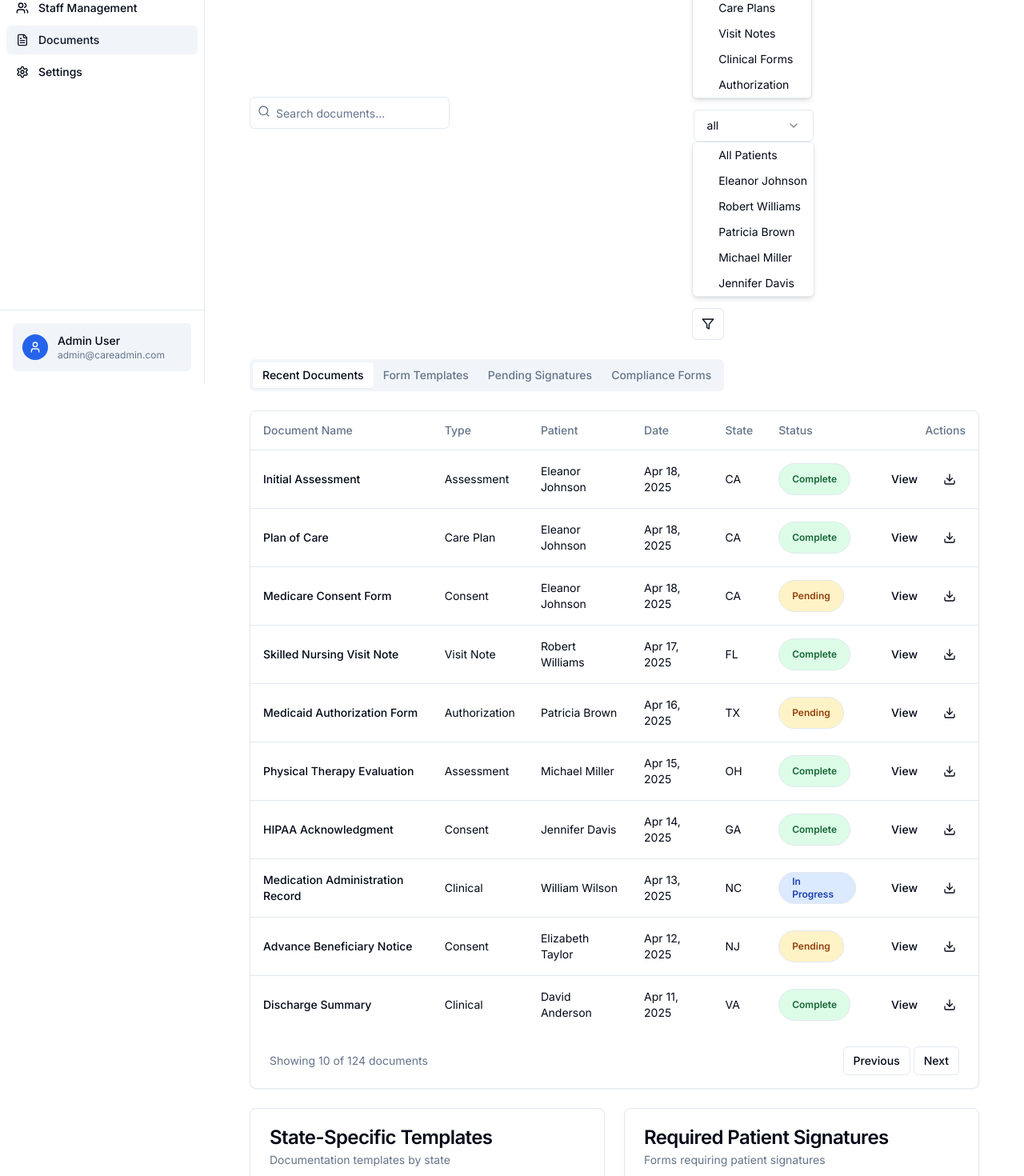
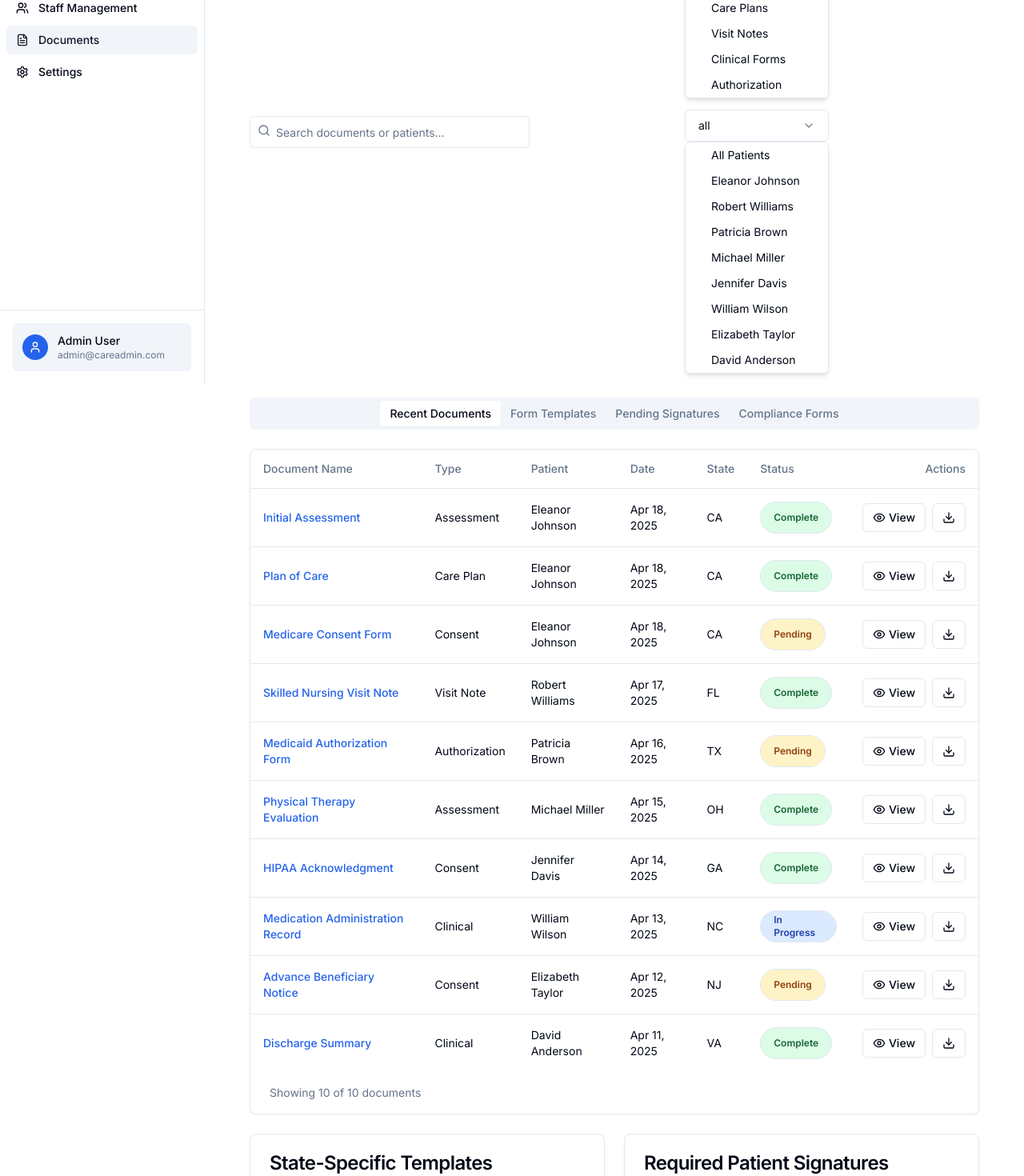
Before and after one commit to dzodze00/careadmin, a Next.js app: page /documents in a window 1280 px wide. Shown: the part 320-1790 px from the top of the page at 80% size. Built offline with nearby package versions, Linux system fonts and the light colour scheme.

Commit message:
Update page.tsx

```diff
--- a/app/documents/page.tsx
+++ b/app/documents/page.tsx
@@ -1,8 +1,8 @@
 "use client"
 
 import Link from "next/link"
-import { Download, FileText, Filter, Plus, Search, Upload } from "lucide-react"
-import { useState } from "react"
+import { Download, Eye, FileText, Plus, Search, Upload, X } from "lucide-react"
+import { useState, useEffect } from "react"
 
 import { Badge } from "@/components/ui/badge"
 import { Button } from "@/components/ui/button"
@@ -12,18 +12,218 @@ import { Select, SelectContent, SelectItem, SelectTrigger, SelectValue } from "@
 import { Table, TableBody, TableCell, TableHead, TableHeader, TableRow } from "@/components/ui/table"
 import { Tabs, TabsContent, TabsList, TabsTrigger } from "@/components/ui/tabs"
 import { UploadDocumentModal } from "./upload-document-modal"
+import { DocumentViewer } from "./document-viewer"
+
+// Mock data for recent documents
+const recentDocuments = [
+  {
+    id: "DOC-2025-101",
+    name: "Initial Assessment",
+    type: "Assessment",
+    patient: "Eleanor Johnson",
+    patientId: "PT-1001",
+    date: "Apr 18, 2025",
+    state: "CA",
+    status: "Complete",
+    content: "This is the content of the Initial Assessment document for Eleanor Johnson.",
+  },
+  {
+    id: "DOC-2025-100",
+    name: "Plan of Care",
+    type: "Care Plan",
+    patient: "Eleanor Johnson",
+    patientId: "PT-1001",
+    date: "Apr 18, 2025",
+    state: "CA",
+    status: "Complete",
+    content: "This is the content of the Plan of Care document for Eleanor Johnson.",
+  },
+  {
+    id: "DOC-2025-099",
+    name: "Medicare Consent Form",
+    type: "Consent",
+    patient: "Eleanor Johnson",
+    patientId: "PT-1001",
+    date: "Apr 18, 2025",
+    state: "CA",
+    status: "Pending",
+    content: "This is the content of the Medicare Consent Form for Eleanor Johnson.",
+  },
+  {
+    id: "DOC-2025-098",
+    name: "Skilled Nursing Visit Note",
+    type: "Visit Note",
+    patient: "Robert Williams",
+    patientId: "PT-1002",
+    date: "Apr 17, 2025",
+    state: "FL",
+    status: "Complete",
+    content: "This is the content of the Skilled Nursing Visit Note for Robert Williams.",
+  },
+  {
+    id: "DOC-2025-097",
+    name: "Medicaid Authorization Form",
+    type: "Authorization",
+    patient: "Patricia Brown",
+    patientId: "PT-1003",
+    date: "Apr 16, 2025",
+    state: "TX",
+    status: "Pending",
+    content: "This is the content of the Medicaid Authorization Form for Patricia Brown.",
+  },
+  {
+    id: "DOC-2025-096",
+    name: "Physical Therapy Evaluation",
+    type: "Assessment",
+    patient: "Michael Miller",
+    patientId: "PT-1004",
+    date: "Apr 15, 2025",
+    state: "OH",
+    status: "Complete",
+    content: "This is the content of the Physical Therapy Evaluation for Michael Miller.",
+  },
+  {
+    id: "DOC-2025-095",
+    name: "HIPAA Acknowledgment",
+    type: "Consent",
+    patient: "Jennifer Davis",
+    patientId: "PT-1005",
+    date: "Apr 14, 2025",
+    state: "GA",
+    status: "Complete",
+    content: "This is the content of the HIPAA Acknowledgment for Jennifer Davis.",
+  },
+  {
+    id: "DOC-2025-094",
+    name: "Medication Administration Record",
+    type: "Clinical",
+    patient: "William Wilson",
+    patientId: "PT-1006",
+    date: "Apr 13, 2025",
+    state: "NC",
+    status: "In Progress",
+    content: "This is the content of the Medication Administration Record for William Wilson.",
+  },
+  {
+    id: "DOC-2025-093",
+    name: "Advance Beneficiary Notice",
+    type: "Consent",
+    patient: "Elizabeth Taylor",
+    patientId: "PT-1007",
+    date: "Apr 12, 2025",
+    state: "NJ",
+    status: "Pending",
+    content: "This is the content of the Advance Beneficiary Notice for Elizabeth Taylor.",
+  },
+  {
+    id: "DOC-2025-092",
+    name: "Discharge Summary",
+    type: "Clinical",
+    patient: "David Anderson",
+    patientId: "PT-1008",
+    date: "Apr 11, 2025",
+    state: "VA",
+    status: "Complete",
+    content: "This is the content of the Discharge Summary for David Anderson.",
+  },
+]
+
+// Mock data for state templates
+const stateTemplates = [
+  {
+    name: "California",
+    code: "CA",
+    templateCount: 15,
+  },
+  {
+    name: "Florida",
+    code: "FL",
+    templateCount: 12,
+  },
+  {
+    name: "Texas",
+    code: "TX",
+    templateCount: 14,
+  },
+  {
+    name: "Ohio",
+    code: "OH",
+    templateCount: 10,
+  },
+]
+
+// Mock data for pending signatures
+const pendingSignatures = [
+  {
+    name: "Medicare Consent Form",
+    patient: "Eleanor Johnson",
+    dueDate: "Apr 30, 2025",
+    action: "upload",
+  },
+  {
+    name: "Medicaid Authorization Form",
+    patient: "Robert Williams",
+    dueDate: "May 5, 2025",
+    action: "send",
+  },
+  {
+    name: "Plan of Care Signature",
+    patient: "Patricia Brown",
+    dueDate: "Apr 28, 2025",
+    action: "upload",
+  },
+  {
+    name: "HIPAA Acknowledgment Form",
+    patient: "Elizabeth Taylor",
+    dueDate: "May 2, 2025",
+    action: "send",
+  },
+]
 
 export default function DocumentsPage() {
   const [searchQuery, setSearchQuery] = useState("")
   const [documentTypeFilter, setDocumentTypeFilter] = useState("all")
   const [patientFilter, setPatientFilter] = useState("all")
+  const [activeFilters, setActiveFilters] = useState<string[]>([])
+  const [viewingDocument, setViewingDocument] = useState<any>(null)
+  const [currentPage, setCurrentPage] = useState(1)
+  const itemsPerPage = 10
 
+  // Apply filters
   const filteredDocuments = recentDocuments.filter((doc) => {
-    const matchesSearch = doc.name.toLowerCase().includes(searchQuery.toLowerCase())
+    const matchesSearch =
+      doc.name.toLowerCase().includes(searchQuery.toLowerCase()) ||
+      doc.patient.toLowerCase().includes(searchQuery.toLowerCase())
     const matchesType = documentTypeFilter === "all" || doc.type === documentTypeFilter
     const matchesPatient = patientFilter === "all" || doc.patient === patientFilter
     return matchesSearch && matchesType && matchesPatient
   })
+
+  // Update active filters display
+  useEffect(() => {
+    const newActiveFilters = []
+    if (documentTypeFilter !== "all") newActiveFilters.push(`Type: ${documentTypeFilter}`)
+    if (patientFilter !== "all") newActiveFilters.push(`Patient: ${patientFilter}`)
+    if (searchQuery) newActiveFilters.push(`Search: ${searchQuery}`)
+    setActiveFilters(newActiveFilters)
+  }, [documentTypeFilter, patientFilter, searchQuery])
+
+  // Reset filters
+  const resetFilters = () => {
+    setDocumentTypeFilter("all")
+    setPatientFilter("all")
+    setSearchQuery("")
+    setActiveFilters([])
+  }
+
+  // Pagination
+  const totalPages = Math.ceil(filteredDocuments.length / itemsPerPage)
+  const paginatedDocuments = filteredDocuments.slice((currentPage - 1) * itemsPerPage, currentPage * itemsPerPage)
+
+  // View document
+  const handleViewDocument = (doc: any) => {
+    setViewingDocument(doc)
+  }
 
   return (
     <div className="flex min-h-screen flex-col">
@@ -45,20 +245,21 @@ export default function DocumentsPage() {
 
       <main className="flex-1">
         <div className="container py-6">
-          <div className="mb-6 flex flex-col gap-4 md:flex-row md:items-center md:justify-between">
-            <div className="relative">
+          <div className="mb-6 space-y-4">
+            <div className="flex flex-col gap-4 md:flex-row md:items-center md:justify-between">
+              <div className="relative w-full md:w-auto">
                 <Search className="absolute left-2.5 top-2.5 h-4 w-4 text-muted-foreground" />
                 <Input
                   type="search"
-                placeholder="Search documents..."
-                className="pl-8 w-[250px]"
+                  placeholder="Search documents or patients..."
+                  className="pl-8 w-full md:w-[350px]"
                   value={searchQuery}
                   onChange={(e) => setSearchQuery(e.target.value)}
                 />
               </div>
               <div className="flex flex-wrap gap-2">
                 <Select value={documentTypeFilter} onValueChange={setDocumentTypeFilter}>
-                <SelectTrigger className="w-[150px]">
+                  <SelectTrigger className="w-full md:w-[180px]">
                     <SelectValue placeholder="Document type" />
                   </SelectTrigger>
                   <SelectContent>
@@ -72,7 +273,7 @@ export default function DocumentsPage() {
                   </SelectContent>
                 </Select>
                 <Select value={patientFilter} onValueChange={setPatientFilter}>
-                <SelectTrigger className="w-[150px]">
+                  <SelectTrigger className="w-full md:w-[180px]">
                     <SelectValue placeholder="Patient" />
                   </SelectTrigger>
                   <SelectContent>
@@ -82,16 +283,33 @@ export default function DocumentsPage() {
                     <SelectItem value="Patricia Brown">Patricia Brown</SelectItem>
                     <SelectItem value="Michael Miller">Michael Miller</SelectItem>
                     <SelectItem value="Jennifer Davis">Jennifer Davis</SelectItem>
+                    <SelectItem value="William Wilson">William Wilson</SelectItem>
+                    <SelectItem value="Elizabeth Taylor">Elizabeth Taylor</SelectItem>
+                    <SelectItem value="David Anderson">David Anderson</SelectItem>
                   </SelectContent>
                 </Select>
-              <Button variant="outline" size="icon">
-                <Filter className="h-4 w-4" />
-              </Button>
               </div>
             </div>
 
+            {/* Active filters */}
+            {activeFilters.length > 0 && (
+              <div className="flex flex-wrap items-center gap-2">
+                <span className="text-sm text-muted-foreground">Active filters:</span>
+                {activeFilters.map((filter, index) => (
+                  <Badge key={index} variant="secondary" className="flex items-center gap-1">
+                    {filter}
+                    <X className="h-3 w-3 cursor-pointer" onClick={resetFilters} />
+                  </Badge>
+                ))}
+                <Button variant="ghost" size="sm" onClick={resetFilters} className="h-7 px-2 text-xs">
+                  Clear all
+                </Button>
+              </div>
+            )}
+          </div>
+
           <Tabs defaultValue="recent" className="mb-6">
-            <TabsList className="mb-4">
+            <TabsList className="mb-4 w-full overflow-x-auto flex-nowrap justify-start md:justify-center">
               <TabsTrigger value="recent">Recent Documents</TabsTrigger>
               <TabsTrigger value="templates">Form Templates</TabsTrigger>
               <TabsTrigger value="signatures">Pending Signatures</TabsTrigger>
@@ -101,6 +319,7 @@ export default function DocumentsPage() {
             <TabsContent value="recent">
               <Card>
                 <CardContent className="p-0">
+                  <div className="overflow-x-auto">
                     <Table>
                       <TableHeader>
                         <TableRow>
@@ -114,12 +333,16 @@ export default function DocumentsPage() {
                         </TableRow>
                       </TableHeader>
                       <TableBody>
-                      {filteredDocuments.map((doc, index) => (
+                        {paginatedDocuments.length > 0 ? (
+                          paginatedDocuments.map((doc, index) => (
                             <TableRow key={index}>
                               <TableCell className="font-medium">
-                            <Link href={`/documents/${doc.id}`} className="hover:underline">
+                                <button
+                                  onClick={() => handleViewDocument(doc)}
+                                  className="text-left hover:underline text-blue-600"
+                                >
                                   {doc.name}
-                            </Link>
+                                </button>
                               </TableCell>
                               <TableCell>{doc.type}</TableCell>
                               <TableCell>
@@ -144,11 +367,12 @@ export default function DocumentsPage() {
                               </TableCell>
                               <TableCell className="text-right">
                                 <div className="flex justify-end gap-2">
-                              <Button variant="ghost" size="sm" onClick={() => alert(`Viewing document: ${doc.name}`)}>
+                                  <Button variant="outline" size="sm" onClick={() => handleViewDocument(doc)}>
+                                    <Eye className="h-4 w-4 mr-1" />
                                     View
                                   </Button>
                                   <Button
-                                variant="ghost"
+                                    variant="outline"
                                     size="sm"
                                     onClick={() => alert(`Downloading document: ${doc.name}`)}
                                   >
@@ -157,20 +381,53 @@ export default function DocumentsPage() {
                                 </div>
                               </TableCell>
                             </TableRow>
-                      ))}
+                          ))
+                        ) : (
+                          <TableRow>
+                            <TableCell colSpan={7} className="text-center py-8">
+                              <div className="flex flex-col items-center justify-center text-muted-foreground">
+                                <FileText className="h-12 w-12 mb-2 opacity-20" />
+                                <p>No documents found matching your filters</p>
+                                <Button variant="link" onClick={resetFilters} className="mt-2">
+                                  Clear filters
+                                </Button>
+                              </div>
+                            </TableCell>
+                          </TableRow>
+                        )}
                       </TableBody>
                     </Table>
+                  </div>
                 </CardContent>
-                <CardFooter className="flex justify-between py-4">
-                  <div className="text-sm text-muted-foreground">Showing 10 of 124 documents</div>
+                <CardFooter className="flex flex-col sm:flex-row justify-between items-center gap-4 py-4">
+                  <div className="text-sm text-muted-foreground">
+                    Showing {paginatedDocuments.length} of {filteredDocuments.length} documents
+                  </div>
+                  {totalPages > 1 && (
                     <div className="flex gap-1">
-                    <Button variant="outline" size="sm">
+                      <Button
+                        variant="outline"
+                        size="sm"
+                        onClick={() => setCurrentPage((prev) => Math.max(prev - 1, 1))}
+                        disabled={currentPage === 1}
+                      >
                         Previous
                       </Button>
-                    <Button variant="outline" size="sm">
+                      <div className="flex items-center px-2">
+                        <span className="text-sm">
+                          Page {currentPage} of {totalPages}
+                        </span>
+                      </div>
+                      <Button
+                        variant="outline"
+                        size="sm"
+                        onClick={() => setCurrentPage((prev) => Math.min(prev + 1, totalPages))}
+                        disabled={currentPage === totalPages}
+                      >
                         Next
                       </Button>
                     </div>
+                  )}
                 </CardFooter>
               </Card>
             </TabsContent>
@@ -227,7 +484,7 @@ export default function DocumentsPage() {
                         <p className="text-sm text-muted-foreground">Patient: {form.patient}</p>
                         <p className="text-xs text-muted-foreground">Due: {form.dueDate}</p>
                       </div>
-                      <Button size="sm">
+                      <Button size="sm" variant="outline">
                         {form.action === "upload" ? (
                           <>
                             <Upload className="mr-2 h-4 w-4" />
@@ -253,159 +510,9 @@ export default function DocumentsPage() {
           </div>
         </div>
       </main>
+
+      {/* Document Viewer Component */}
+      {viewingDocument && <DocumentViewer document={viewingDocument} onClose={() => setViewingDocument(null)} />}
     </div>
   )
 }
-
-const recentDocuments = [
-  {
-    id: "DOC-2025-101",
-    name: "Initial Assessment",
-    type: "Assessment",
-    patient: "Eleanor Johnson",
-    patientId: "PT-1001",
-    date: "Apr 18, 2025",
-    state: "CA",
-    status: "Complete",
-  },
-  {
-    id: "DOC-2025-100",
-    name: "Plan of Care",
-    type: "Care Plan",
-    patient: "Eleanor Johnson",
-    patientId: "PT-1001",
-    date: "Apr 18, 2025",
-    state: "CA",
-    status: "Complete",
-  },
-  {
-    id: "DOC-2025-099",
-    name: "Medicare Consent Form",
-    type: "Consent",
-    patient: "Eleanor Johnson",
-    patientId: "PT-1001",
-    date: "Apr 18, 2025",
-    state: "CA",
-    status: "Pending",
-  },
-  {
-    id: "DOC-2025-098",
-    name: "Skilled Nursing Visit Note",
-    type: "Visit Note",
-    patient: "Robert Williams",
-    patientId: "PT-1002",
-    date: "Apr 17, 2025",
-    state: "FL",
-    status: "Complete",
-  },
-  {
-    id: "DOC-2025-097",
-    name: "Medicaid Authorization Form",
-    type: "Authorization",
-    patient: "Patricia Brown",
-    patientId: "PT-1003",
-    date: "Apr 16, 2025",
-    state: "TX",
-    status: "Pending",
-  },
-  {
-    id: "DOC-2025-096",
-    name: "Physical Therapy Evaluation",
-    type: "Assessment",
-    patient: "Michael Miller",
-    patientId: "PT-1004",
-    date: "Apr 15, 2025",
-    state: "OH",
-    status: "Complete",
-  },
-  {
-    id: "DOC-2025-095",
-    name: "HIPAA Acknowledgment",
-    type: "Consent",
-    patient: "Jennifer Davis",
-    patientId: "PT-1005",
-    date: "Apr 14, 2025",
-    state: "GA",
-    status: "Complete",
-  },
-  {
-    id: "DOC-2025-094",
-    name: "Medication Administration Record",
-    type: "Clinical",
-    patient: "William Wilson",
-    patientId: "PT-1006",
-    date: "Apr 13, 2025",
-    state: "NC",
-    status: "In Progress",
-  },
-  {
-    id: "DOC-2025-093",
-    name: "Advance Beneficiary Notice",
-    type: "Consent",
-    patient: "Elizabeth Taylor",
-    patientId: "PT-1007",
-    date: "Apr 12, 2025",
-    state: "NJ",
-    status: "Pending",
-  },
-  {
-    id: "DOC-2025-092",
-    name: "Discharge Summary",
-    type: "Clinical",
-    patient: "David Anderson",
-    patientId: "PT-1008",
-    date: "Apr 11, 2025",
-    state: "VA",
-    status: "Complete",
-  },
-]
-
-const stateTemplates = [
-  {
-    name: "California",
-    code: "CA",
-    templateCount: 15,
-  },
-  {
-    name: "Florida",
-    code: "FL",
-    templateCount: 12,
-  },
-  {
-    name: "Texas",
-    code: "TX",
-    templateCount: 14,
-  },
-  {
-    name: "Ohio",
-    code: "OH",
-    templateCount: 10,
-  },
-]
-
-const pendingSignatures = [
-  {
-    name: "Medicare Consent Form",
-    patient: "Eleanor Johnson",
-    dueDate: "Apr 30, 2025",
-    action: "upload",
-  },
-  {
-    name: "Medicaid Authorization Form",
-    patient: "Robert Williams",
-    dueDate: "May 5, 2025",
-    action: "send",
-  },
-  {
-    name: "Plan of Care Signature",
-    patient: "Patricia Brown",
-    dueDate: "Apr 28, 2025",
-    action: "upload",
-  },
-  {
-    name: "HIPAA Acknowledgment Form",
-    patient: "Elizabeth Taylor",
-    dueDate: "May 2, 2025",
-    action: "send",
-  },
-]
```
Lines whose indentation alone changed are shown as unchanged.
